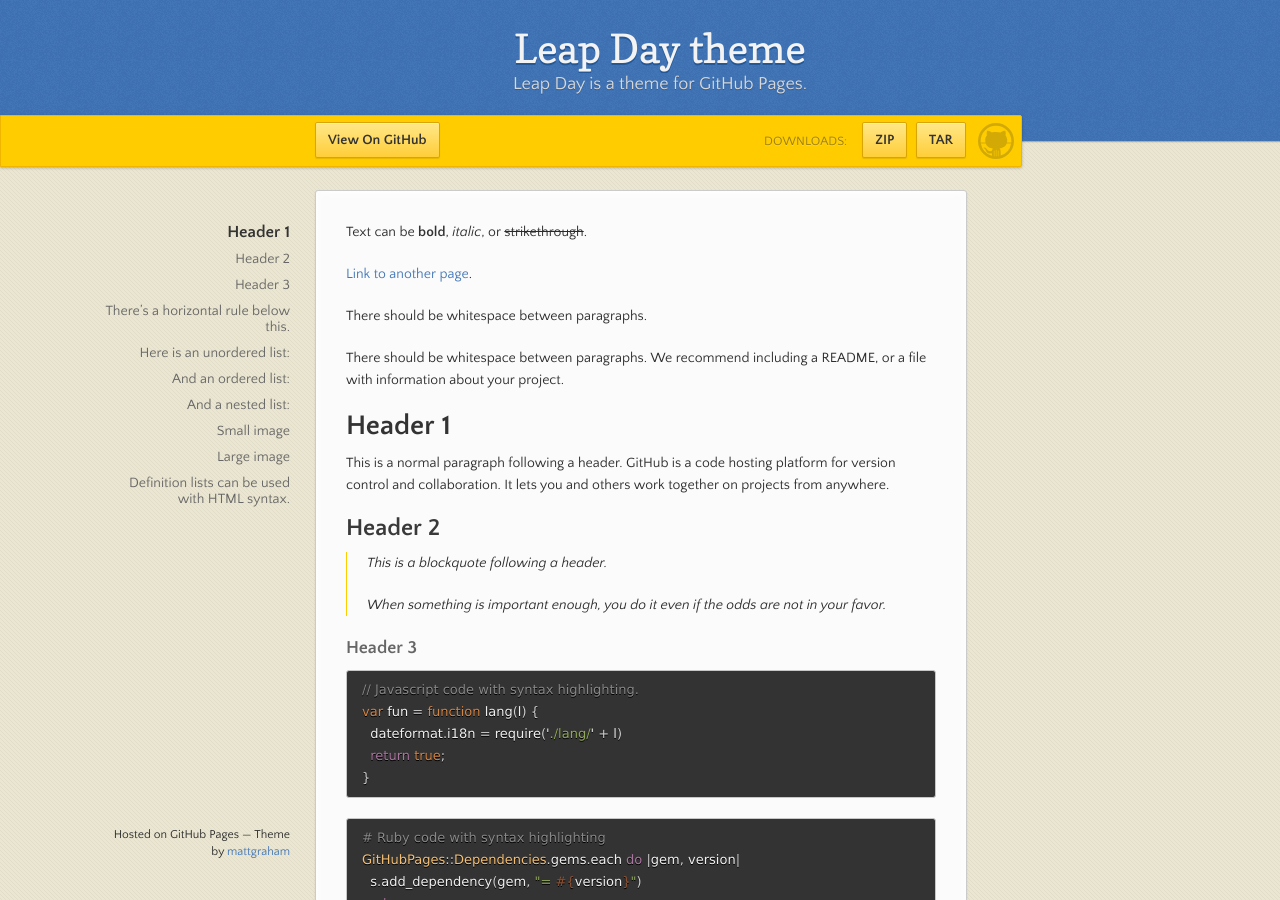
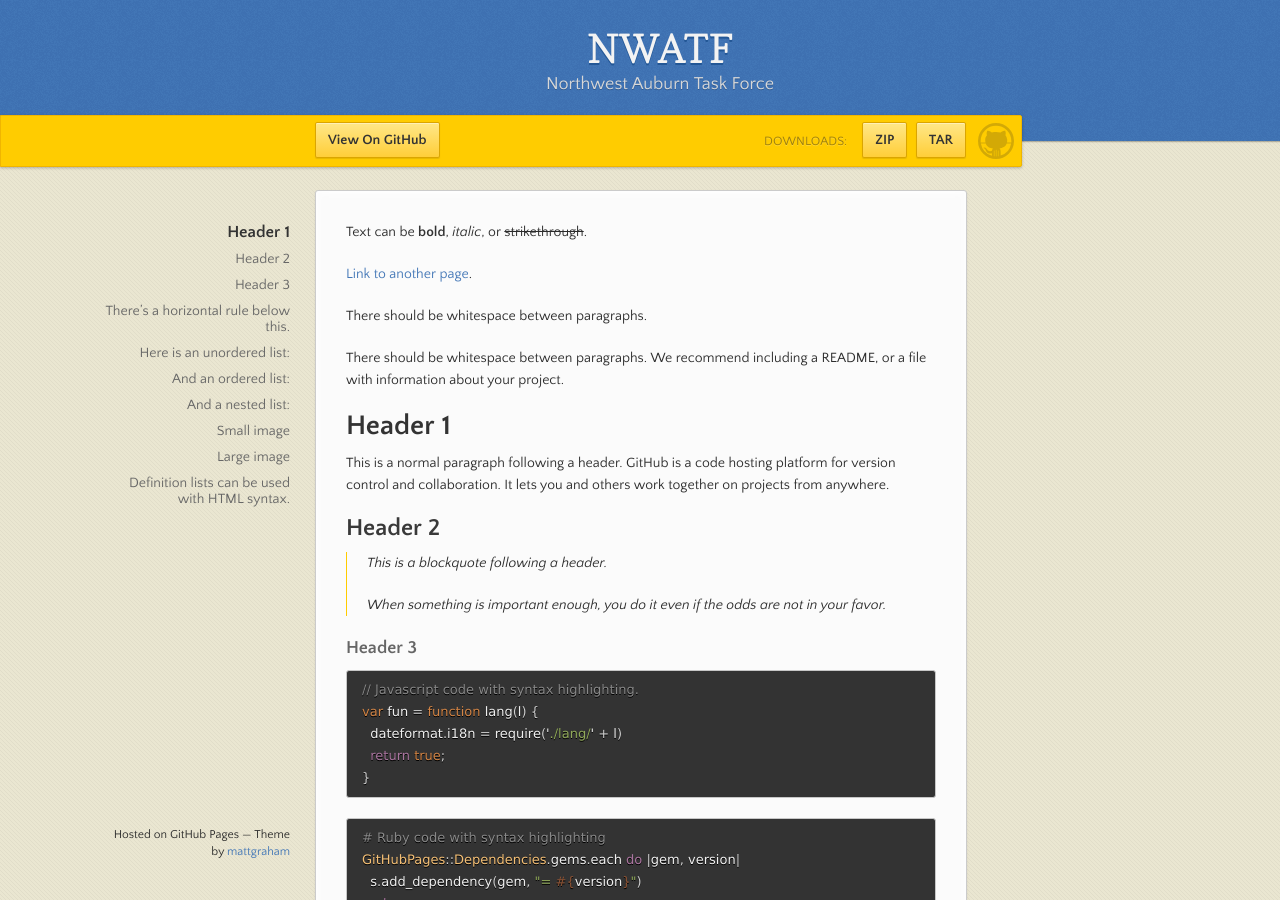
Before and after one commit to NWATF/NWATF.github.io, a Jekyll site: the page built from index.md, in a window 1280 px wide and 900 px high. Built offline with Jekyll 4.4.1, drawn with Linux system fonts in a browser that asks for light colours.

Commit message:
Update _config.yml

```diff
--- a/_config.yml
+++ b/_config.yml
@@ -1,5 +1,5 @@
-title: Leap Day theme
-description: Leap Day is a theme for GitHub Pages.
+title: NWATF
+description: Northwest Auburn Task Force
 show_downloads: true
 google_analytics:
 theme: jekyll-theme-leap-day
```
